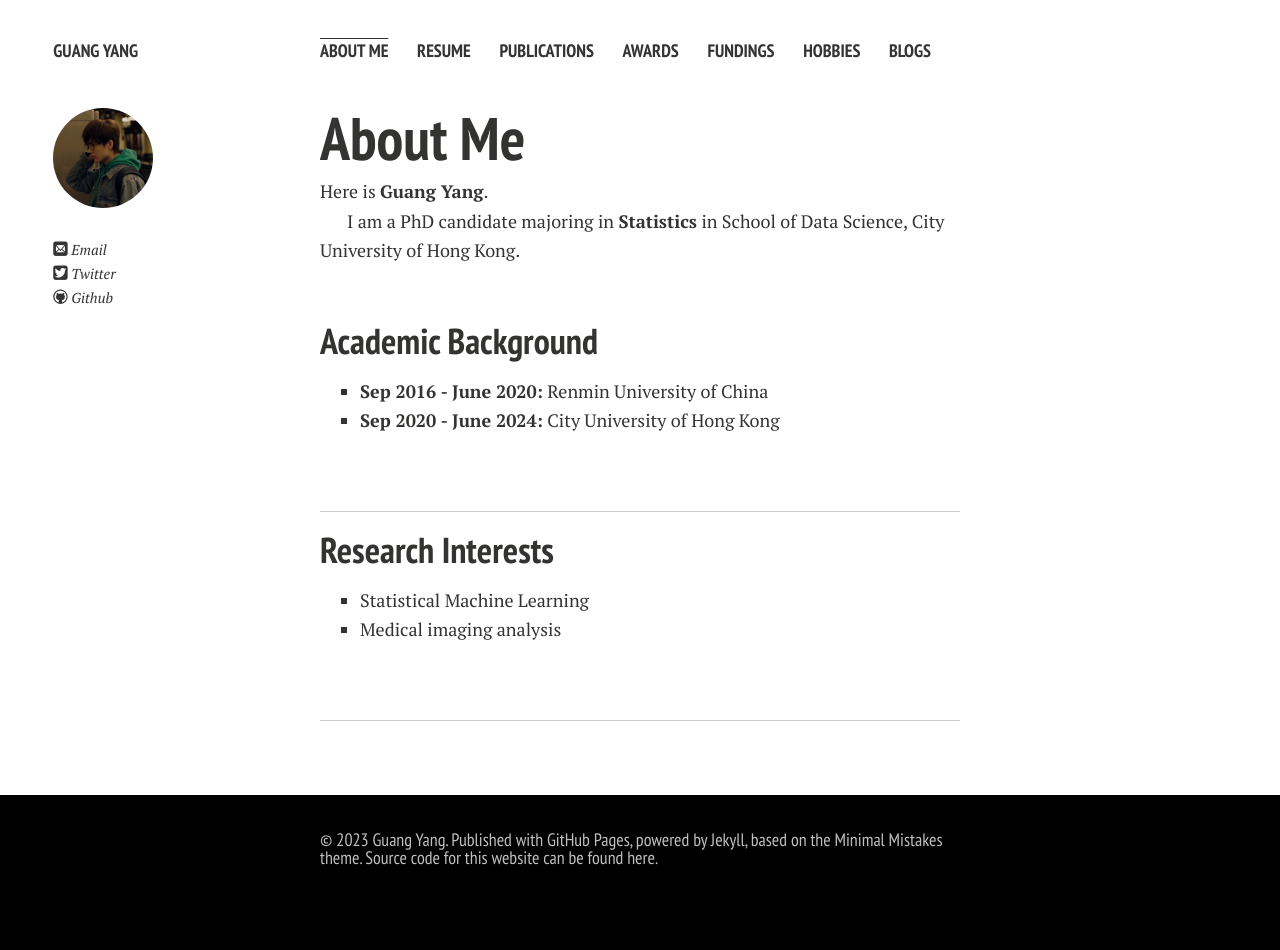
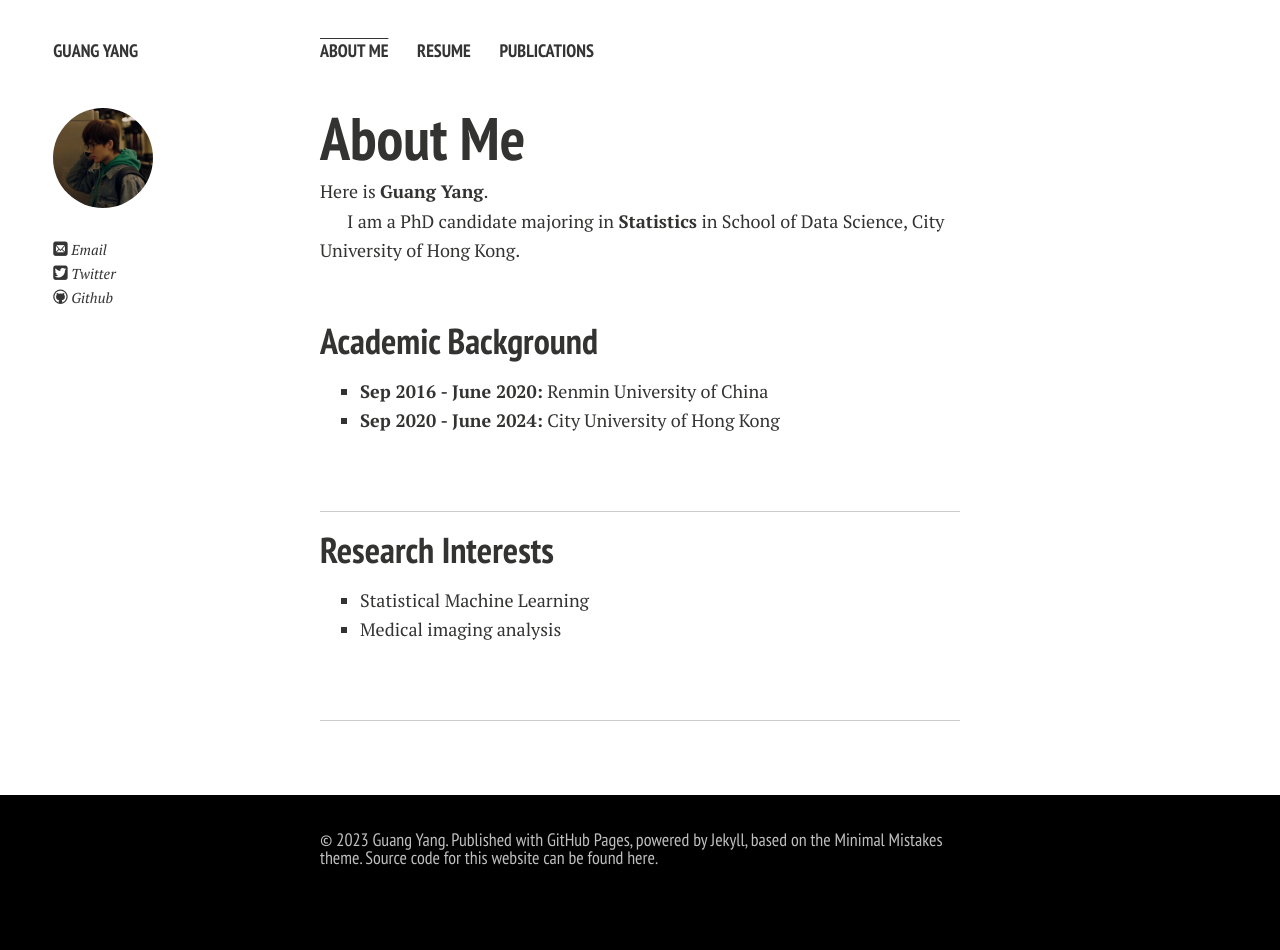
Before and after one commit to YLKnight/YLKnight.github.io, a Jekyll site: the page built from index.md, in a window 1280 px wide. Built offline with Jekyll 4.4.1, drawn with Linux system fonts in a browser that asks for light colours; nearby versions of some CDN libraries; comment, search, counter and statistics services are not loaded; a style sheet for code colours, icons or effects is not loaded; our own code applies the rules of GitHub Pages for plain Markdown files.

Commit message:
Update _config.yml

```diff
--- a/_config.yml
+++ b/_config.yml
@@ -31,14 +31,6 @@ links:
     url: /file/CV-HanlinCAI.pdf
   - title: Publications
     url: /publications/
-  - title: Awards
-    url: /awards/
-  - title: Fundings
-    url: /fundings/
-  - title: Hobbies
-    url: /hobbies/
-  - title: Blogs
-    url: /blogs/
 
 # http://en.wikipedia.org/wiki/List_of_tz_database_time_zones
 timezone: China/Beijing
```
